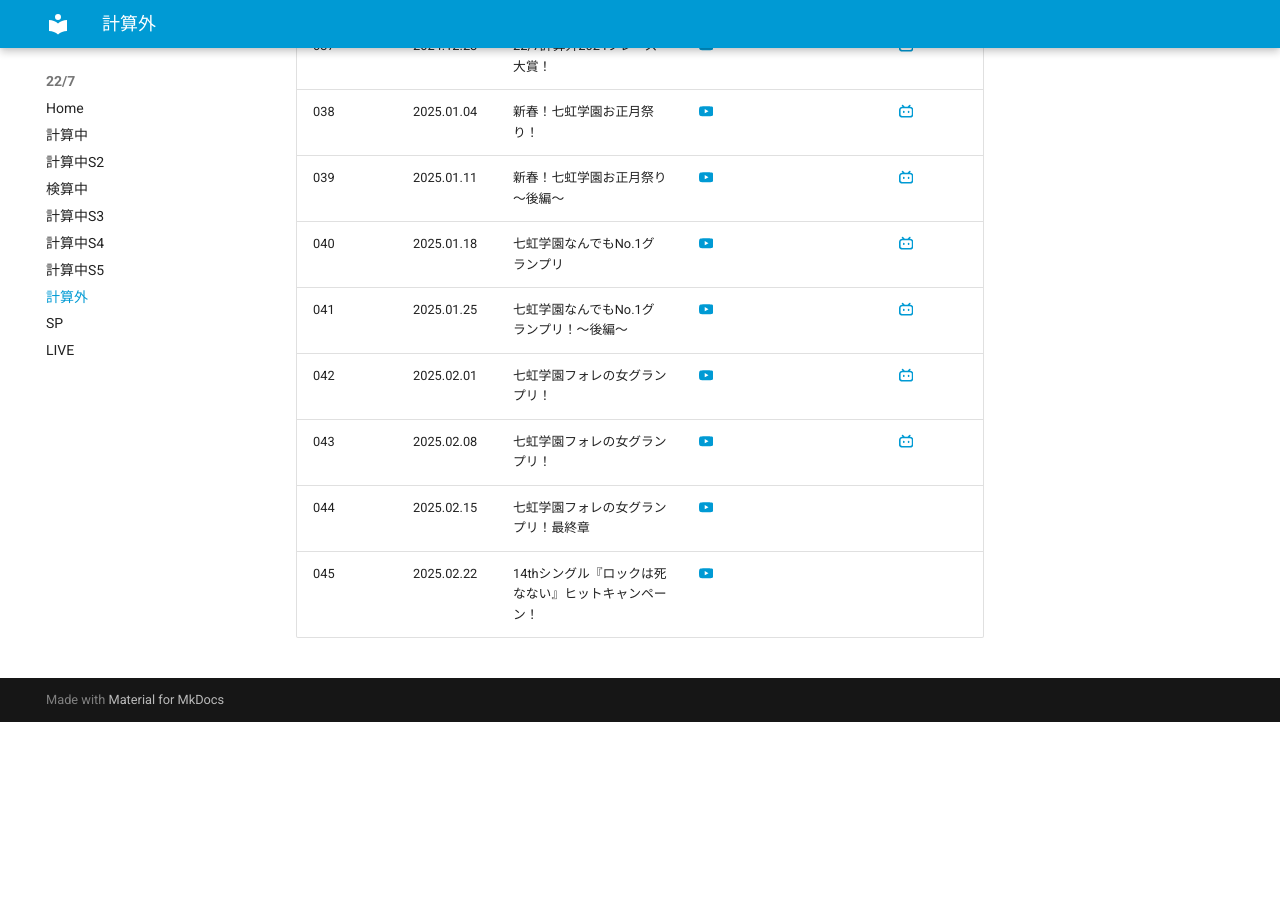
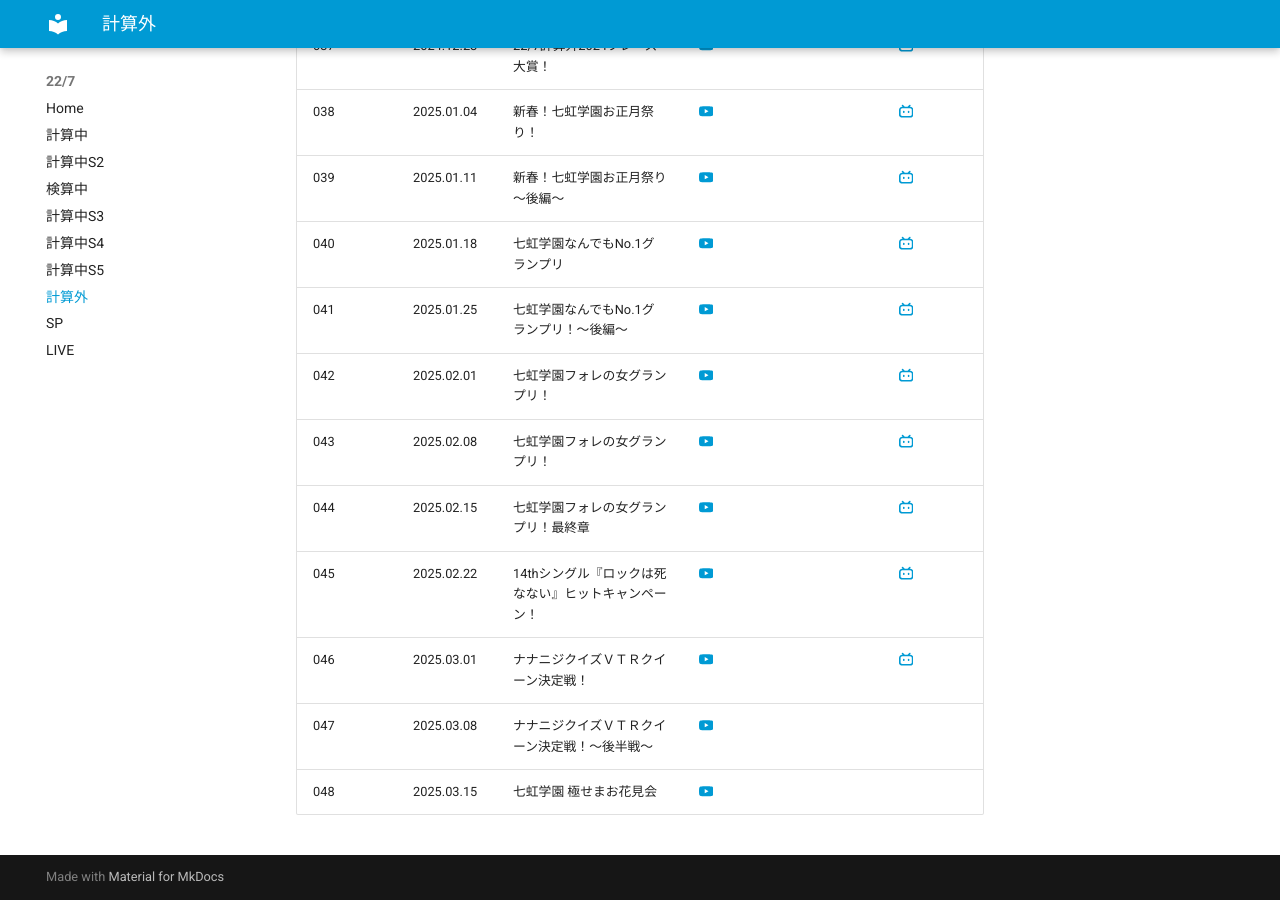
Before and after one commit to aki-192/nananiji, an MkDocs documentation site: the page built from docs/keisangai.md, in a window 1280 px wide and 900 px high, scrolled down 2637 px. Built offline with MkDocs 1.6.1 and Material for MkDocs 9.7.7, drawn with Linux system fonts in a browser that asks for light colours; before the commit the page ends 3359 px from its top, so only the background shows below that.

Commit message:
Update keisangai.md

```diff
--- a/docs/keisangai.md
+++ b/docs/keisangai.md
@@ -49,5 +49,8 @@ title: 計算外
 | 041 | 2025.01.25 | 七虹学園なんでもNo.1グランプリ！〜後編〜 | [:simple-youtube:](https://www.youtube.com/watch?v=KdcLwsJ4fR0) | | [:simple-bilibili:](https://www.bilibili.com/video/BV1QbPzecEqx/) |
 | 042 | 2025.02.01 | 七虹学園フォレの女グランプリ！ | [:simple-youtube:](https://www.youtube.com/watch?v=ZZ0g2Ve4h4w) | | [:simple-bilibili:](https://www.bilibili.com/video/BV141NBesEm1/) |
 | 043 | 2025.02.08 | 七虹学園フォレの女グランプリ！ | [:simple-youtube:](https://www.youtube.com/watch?v=GvspgkwmpM8) | | [:simple-bilibili:](https://www.bilibili.com/video/BV13ZABebEkv/) |
-| 044 | 2025.02.15 | 七虹学園フォレの女グランプリ！最終章 | [:simple-youtube:](https://www.youtube.com/watch?v=IU7TRZhA3E4) | | |
-| 045 | 2025.02.22 | 14thシングル『ロックは死なない』ヒットキャンペーン！ | [:simple-youtube:](https://www.youtube.com/watch?v=V6jdNVO52k4) | | |
+| 044 | 2025.02.15 | 七虹学園フォレの女グランプリ！最終章 | [:simple-youtube:](https://www.youtube.com/watch?v=IU7TRZhA3E4) | | [:simple-bilibili:](https://www.bilibili.com/video/BV12T9wYsEkc/) |
+| 045 | 2025.02.22 | 14thシングル『ロックは死なない』ヒットキャンペーン！ | [:simple-youtube:](https://www.youtube.com/watch?v=V6jdNVO52k4) | | [:simple-bilibili:](https://www.bilibili.com/video/BV1Xd9WYcEuj/) |
+| 046 | 2025.03.01 | ナナニジクイズＶＴＲクイーン決定戦！ | [:simple-youtube:](https://www.youtube.com/watch?v=C1vX-p3c4Ow) | | [:simple-bilibili:](https://www.bilibili.com/video/BV1CTQkYfEmT/) |
+| 047 | 2025.03.08 | ナナニジクイズＶＴＲクイーン決定戦！～後半戦～ | [:simple-youtube:](https://www.youtube.com/watch?v=yi9CeZHWR-A) | | |
+| 048 | 2025.03.15 | 七虹学園 極せまお花見会 | [:simple-youtube:](https://www.youtube.com/watch?v=iKIywT3OBso) | | |
```
